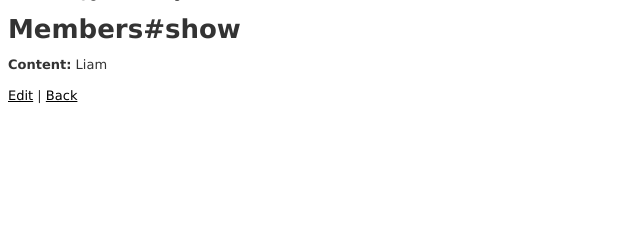
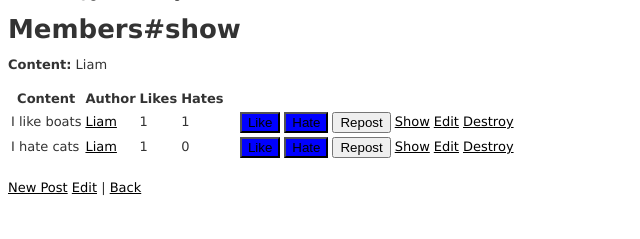
Before and after one commit to liampcollins/liannardo, a Rails app: page /members/1 in a window 1280 px wide. Shown: the part 111-350 px from the top of the page, without its empty margins (0-640 px from the left). Run offline with Rails 7, Linux system fonts and the light colour scheme; a user stored in the database is signed in; data comes from the database, SQL or seed files in the repository; style sheets or scripts are compiled from the project's sources; parts of the project's set-up code (start-up, migrations or seed data) failed here and were passed over; some libraries are stand-ins or nearby versions.

Commit message:
members show page updates, users posts appear in their timeline

```diff
--- a/app/assets/javascripts/script.js
+++ b/app/assets/javascripts/script.js
@@ -50,7 +50,25 @@
   })
 }
 
+
+function rePost(){
+  console.log("respost")
+  $this = $(this)
+  $post = $this.parent().parent()
+
+// get post details (publisher, content, likes, hates)
+// append to the top of the list of your tweets on your profile page
+//If your followers don't follow publisher post to their timelines too
+}
+
 $(function(){
   $('.like').on('click', toggleLike);
   $(".hate").on('click', toggleHate);
+  $(".repost").on('click', rePost);
+
 })
+
+
+$(document).ready(function(){
+  $('button').tooltip();
+})
--- a/app/views/members/show.html.erb
+++ b/app/views/members/show.html.erb
@@ -1,4 +1,10 @@
+
+
+
+
 <h1>Members#show</h1>
+
+
 
 <p id="notice"><%= notice %></p>
 
@@ -8,5 +14,78 @@
 </p>
 
 
+<table>
+  <tr>
+
+    <th>Content</th>
+    <th>Author</th>
+    <th>Likes</th>
+    <th>Hates</th>
+    <th></th>
+    <th></th>
+    <th></th>
+    <th></th>
+    <th></th>
+  </tr>
+  <% @user.posts.each do |post| %>
+
+    <!-- MOVE TO HELPER -->
+    <% likes = post.votes.all.map do |vote| %>
+      <% vote.sentiment if vote.sentiment == true %>
+    <% end %>
+    <% likes.delete(nil)%>
+    <% hates = post.votes.all.map do |vote| %>
+      <% vote.sentiment if vote.sentiment == false %>
+    <% end %>
+    <% hates.delete(nil)%>
+      <!-- MOVE TO HELPER -->
+
+
+    <tr>
+      <td><%= post.content %></td>
+      <td><%= link_to @user.name, member_path(@user) %></td>
+      <td class="likes"><%= likes.length %></td>
+      <td class="hates"><%= hates.length %></td>
+      <td class="id" style="visibility:hidden;"><%= post.id %></td>
+
+      <!-- MOVE ALL OF THIS METHOD TO HELPERS -->
+      <!-- Getting votes made by current user on this post -->
+      <%vote = post.votes.select do |vote| %>
+        <% if vote.user_id == current_user.id %>
+        <% vote %>
+        <% end %>
+      <% end %>
+      <!-- Checking if one vote or two made and what type of vote if only one made. Adding classes depending on votes already made -->
+      <% if vote.length ==1 %>
+        <% sentiment = vote.first.sentiment %>
+        <% if sentiment == true %>
+          <% starting_liked_status = "liked_status"%>
+          <% starting_hated_status = "unchecked_status"%>
+        <% else sentiment == false %>
+        <% starting_liked_status = "unchecked_status"%>
+        <% starting_hated_status = "hated_status"%>
+        <% end %>
+      <% elsif vote.length ==2%>
+        <% starting_liked_status = "liked_status"%>
+        <% starting_hated_status = "hated_status"%>
+      <% else %>
+        <% starting_liked_status = "unchecked_status"%>
+        <% starting_hated_status = "unchecked_status"%>
+      <% end %>
+      <td><button class = "<%= starting_liked_status %> like">Like</button></td>
+      <td><button class = "<%= starting_hated_status %> hate">Hate</button></td>
+      <td><button class = "repost">Repost</button></td>
+
+      <td><%= link_to 'Show', post %></td>
+      <td><%= link_to 'Edit', edit_post_path(post) %></td>
+      <td><%= link_to 'Destroy', post, method: :delete, data: { confirm: 'Are you sure?' } %></td>
+    </tr>
+  <% end %>
+</table>
+<br />
+
+  <%= link_to 'New Post', new_post_path %>
+
+
 <%= link_to 'Edit', edit_member_path(@user) %> |
 <%= link_to 'Back', members_path %>
--- a/db/seeds.rb
+++ b/db/seeds.rb
@@ -13,6 +13,7 @@
 
 u2 = User.create!(name: 'Eduardo', email: 'eduardo@gmail.com', password:'password', password_confirmation: 'password', image:'https://media.licdn.com/mpr/mpr/wc_200_200/p/5/005/062/2f7/3ad9914.jpg' , bio:'I have a cute kitten')
 u3 = User.create!(name: 'Johanna', email: 'johanna@gmail.com', password:'password', password_confirmation: 'password', image:'https://media.licdn.com/mpr/mpr/wc_200_200/p/1/005/03c/3a6/18912f3.jpg' , bio:'purely awesome')
+u4 = User.create!(name: 'Mike', email: 'mike@gmail.com', password:'password', password_confirmation: 'password', image:'https://media.licdn.com/mpr/mpr/wc_200_200/p/1/005/03c/3a6/18912f3.jpg' , bio:'I teach code')
 
 p1 = Post.create!(content: 'I like boats')
 p2 = Post.create!(content: 'I hate cats')
@@ -24,7 +25,8 @@
 u1.posts << [p1, p2]
 u2.posts << [p3, p4]
 u3.posts << [p5, p6]
-u1.users << [u2, u3]
+
+u1.users << [u2, u3, u4]
 u2.users << [u1, u3]
 u3.users << [u2, u1]
 
```
Also changed, not shown: app/views/posts/index.html.erb (+24 -2 lines).
